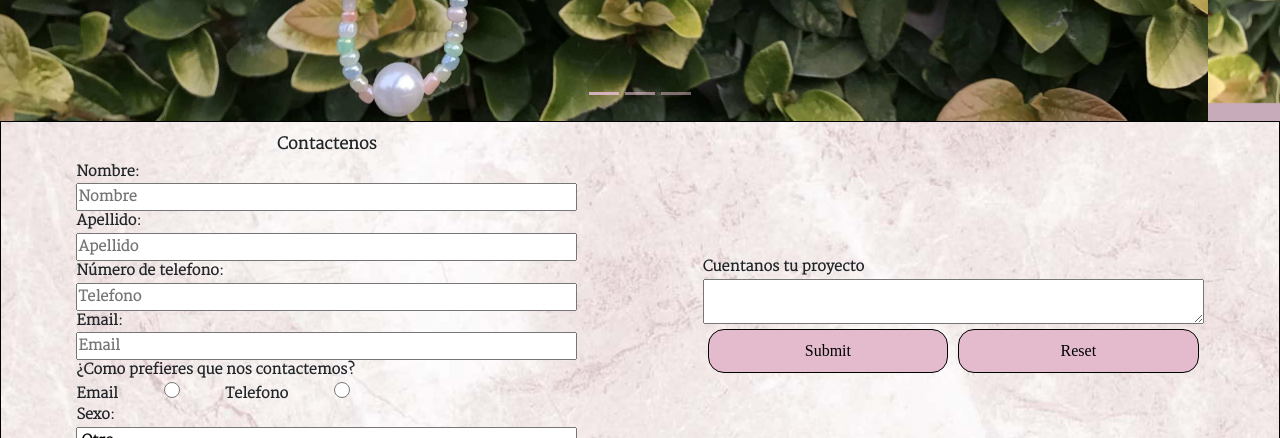
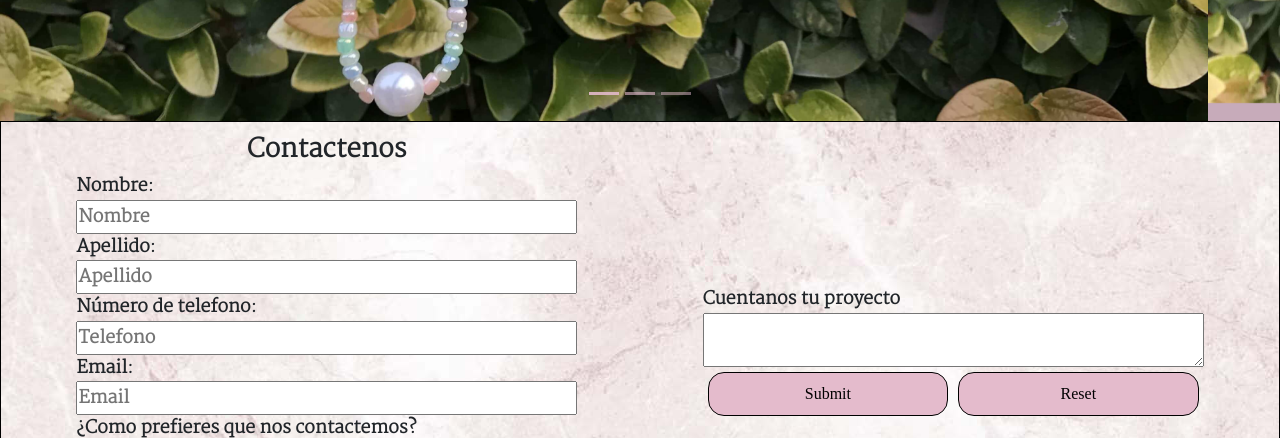
Before and after one commit to GaloMegg/CraftyAccesorios-Meggiolaro, a website: page index.html in a window 1280 px wide. Shown: the part 2004-2442 px from the top of the page. Drawn offline with Linux system fonts and the light colour scheme; a web font is replaced by a local one.

Commit message:
fonsize correct

```diff
--- a/scss/index/_contactform.scss
+++ b/scss/index/_contactform.scss
@@ -121,13 +121,13 @@
             .shadow-drop-2-center{
                 .proyectContainer{
                     h3{
-                        font-size: 1rem;
+                        font-size: 1.6rem;
                     }
                     .whappImage{
                         width:30%;
                     }
                     .proyecto, label{
-                        font-size: 0.9rem;
+                        font-size: 1.1rem;
                     }
                     .contactButtons{
                         .buttonForm{
```
Also changed, not shown: css/styles.css.
